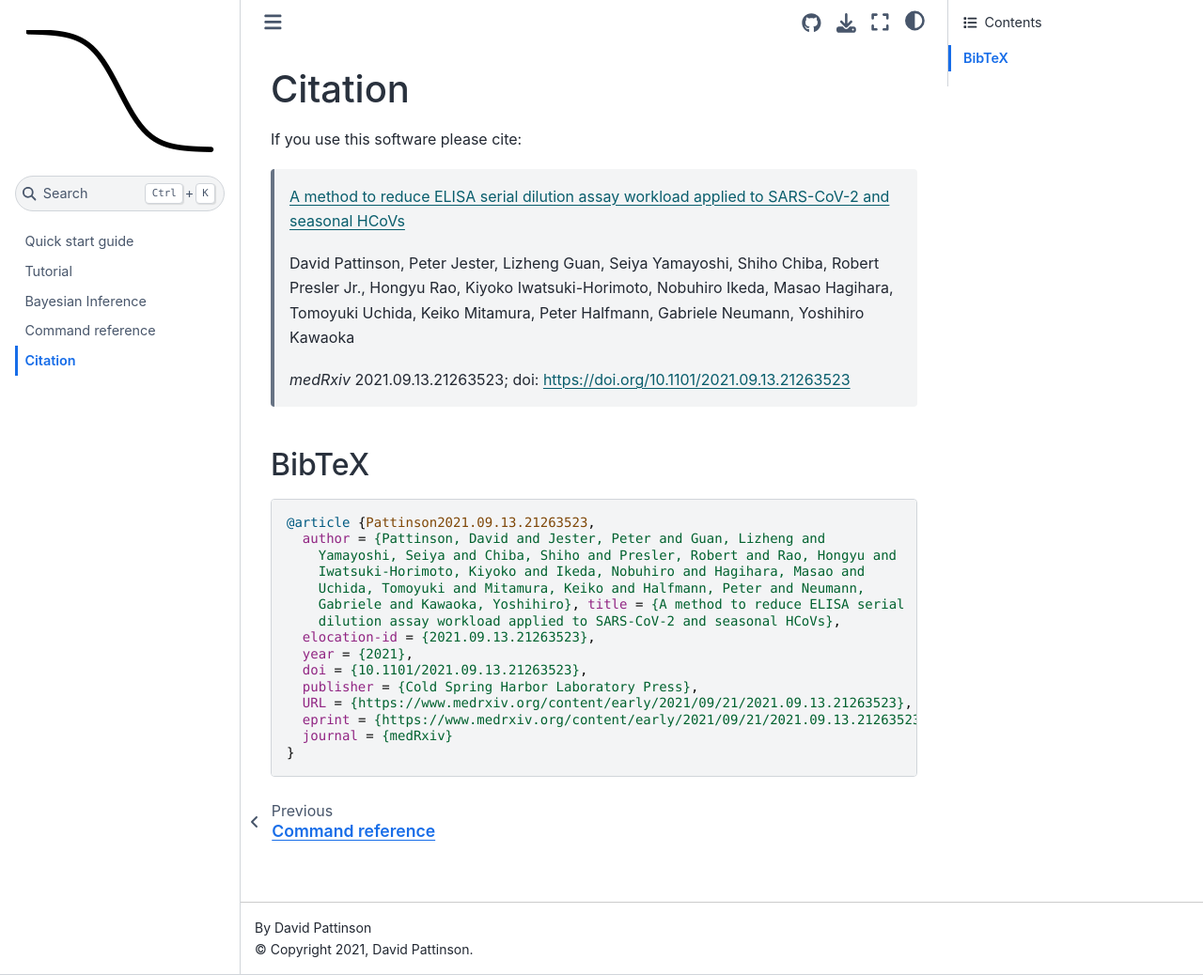
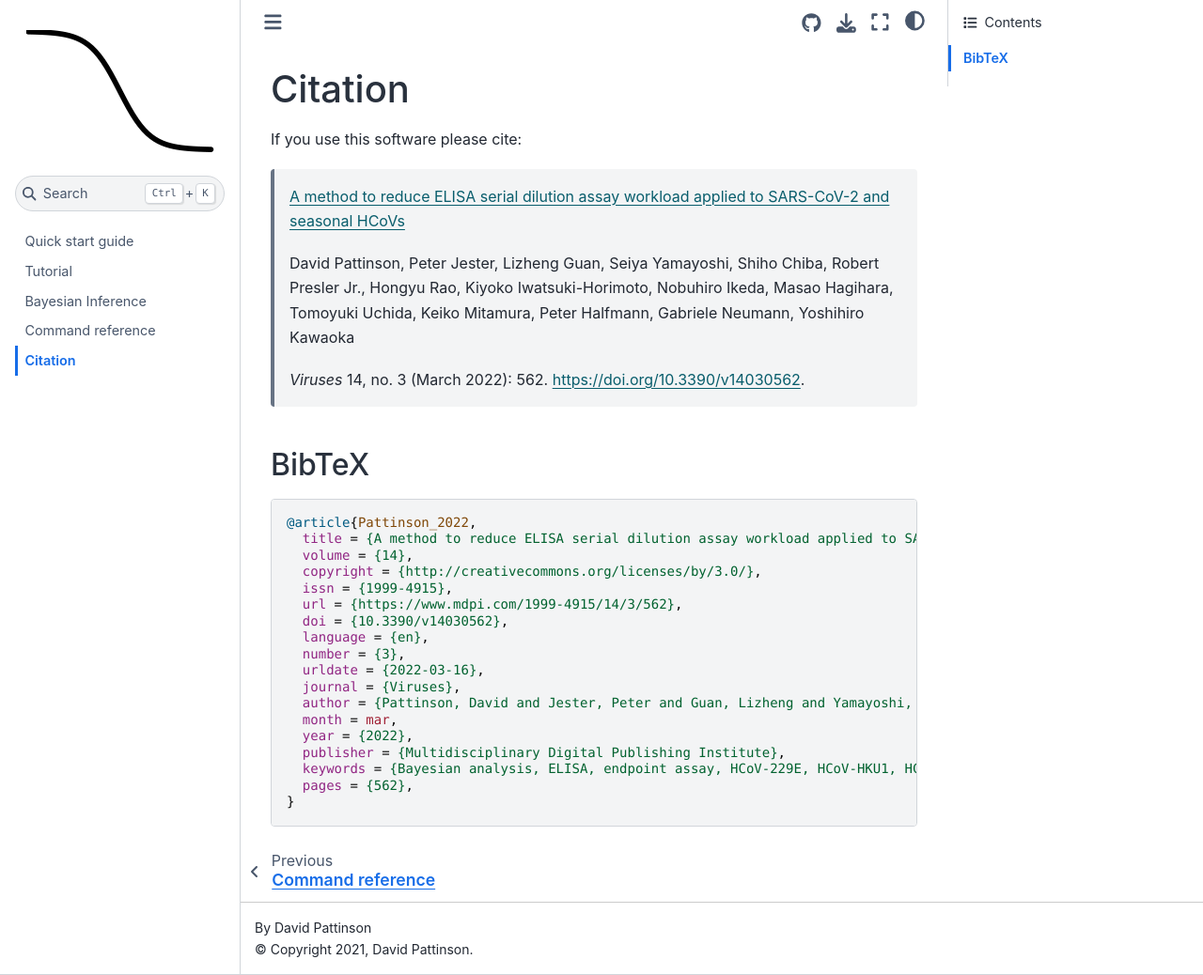
Before and after one commit to IRI-UW-Bioinformatics/ititer, a Sphinx documentation site: the page built from docs/citation.rst, in a window 1280 px wide and 1038 px high. Shown: the whole window at 94% size. Built offline with Sphinx 7.4.7 and the Sphinx Book theme 1.1.4, drawn with Linux system fonts in a browser that asks for light colours.

Commit message:
Updated citation.

```diff
--- a/docs/citation.rst
+++ b/docs/citation.rst
@@ -3,30 +3,32 @@ Citation
 
 If you use this software please cite:
 
-  `A method to reduce ELISA serial dilution assay workload applied to SARS-CoV-2 and seasonal HCoVs <https://www.medrxiv.org/content/10.1101/2021.09.13.21263523v1>`_
+  `A method to reduce ELISA serial dilution assay workload applied to SARS-CoV-2 and seasonal HCoVs <https://www.mdpi.com/1999-4915/14/3/562>`_
 
   David Pattinson, Peter Jester, Lizheng Guan, Seiya Yamayoshi, Shiho Chiba, Robert Presler Jr., Hongyu Rao, Kiyoko Iwatsuki-Horimoto, Nobuhiro Ikeda, Masao Hagihara, Tomoyuki Uchida, Keiko Mitamura, Peter Halfmann, Gabriele Neumann, Yoshihiro Kawaoka
 
-  *medRxiv* 2021.09.13.21263523; doi: https://doi.org/10.1101/2021.09.13.21263523
-
+  *Viruses* 14, no. 3 (March 2022): 562. https://doi.org/10.3390/v14030562.
 
 BibTeX
 ------
 
 .. code-block:: bibtex
 
-  @article {Pattinson2021.09.13.21263523,
-    author = {Pattinson, David and Jester, Peter and Guan, Lizheng and
-      Yamayoshi, Seiya and Chiba, Shiho and Presler, Robert and Rao, Hongyu and
-      Iwatsuki-Horimoto, Kiyoko and Ikeda, Nobuhiro and Hagihara, Masao and
-      Uchida, Tomoyuki and Mitamura, Keiko and Halfmann, Peter and Neumann,
-      Gabriele and Kawaoka, Yoshihiro}, title = {A method to reduce ELISA serial
-      dilution assay workload applied to SARS-CoV-2 and seasonal HCoVs},
-    elocation-id = {2021.09.13.21263523},
-    year = {2021},
-    doi = {10.1101/2021.09.13.21263523},
-    publisher = {Cold Spring Harbor Laboratory Press},
-    URL = {https://www.medrxiv.org/content/early/2021/09/21/2021.09.13.21263523},
-    eprint = {https://www.medrxiv.org/content/early/2021/09/21/2021.09.13.21263523.full.pdf},
-    journal = {medRxiv}
-  }
+   @article{Pattinson_2022,
+     title = {A method to reduce ELISA serial dilution assay workload applied to SARS-CoV-2 and seasonal HCoVs},
+     volume = {14},
+     copyright = {http://creativecommons.org/licenses/by/3.0/},
+     issn = {1999-4915},
+     url = {https://www.mdpi.com/1999-4915/14/3/562},
+     doi = {10.3390/v14030562},
+     language = {en},
+     number = {3},
+     urldate = {2022-03-16},
+     journal = {Viruses},
+     author = {Pattinson, David and Jester, Peter and Guan, Lizheng and Yamayoshi, Seiya and Chiba, Shiho and Presler, Robert and Rao, Hongyu and Iwatsuki-Horimoto, Kiyoko and Ikeda, Nobuhiro and Hagihara, Masao and Uchida, Tomoyuki and Mitamura, Keiko and Halfmann, Peter and Neumann, Gabriele and Kawaoka, Yoshihiro},
+     month = mar,
+     year = {2022},
+     publisher = {Multidisciplinary Digital Publishing Institute},
+     keywords = {Bayesian analysis, ELISA, endpoint assay, HCoV-229E, HCoV-HKU1, HCoV-NL63, HCoV-OC43, hierarchical modelling, inflection titer, SARS-CoV-2},
+     pages = {562},
+   }
--- a/docs/index.rst
+++ b/docs/index.rst
@@ -17,7 +17,7 @@ This is usually overkill as the underlying sigmoid curve can be recovered by man
 
 **ititer** uses Bayesian hierarchical modelling to pool inference of sigmoid curve characteristics that are shared among samples, which further reduces the number dilutions required to infer inflection or endpoint titers.
 
-Applied to a SARS-CoV-2 and human seasonal coronavirus ELISA dataset, just 3 dilutions yielded the same inflection and endpoint titers as 8 dilutions (`Pattinson et al. 2021 <https://www.medrxiv.org/content/10.1101/2021.09.13.21263523v1>`_).
+Applied to a SARS-CoV-2 and human seasonal coronavirus ELISA dataset, just 3 dilutions yielded the same inflection and endpoint titers as 8 dilutions (:doc:`Pattinson et al. 2022<./citation>`).
 
 Highlights
 ----------
```
